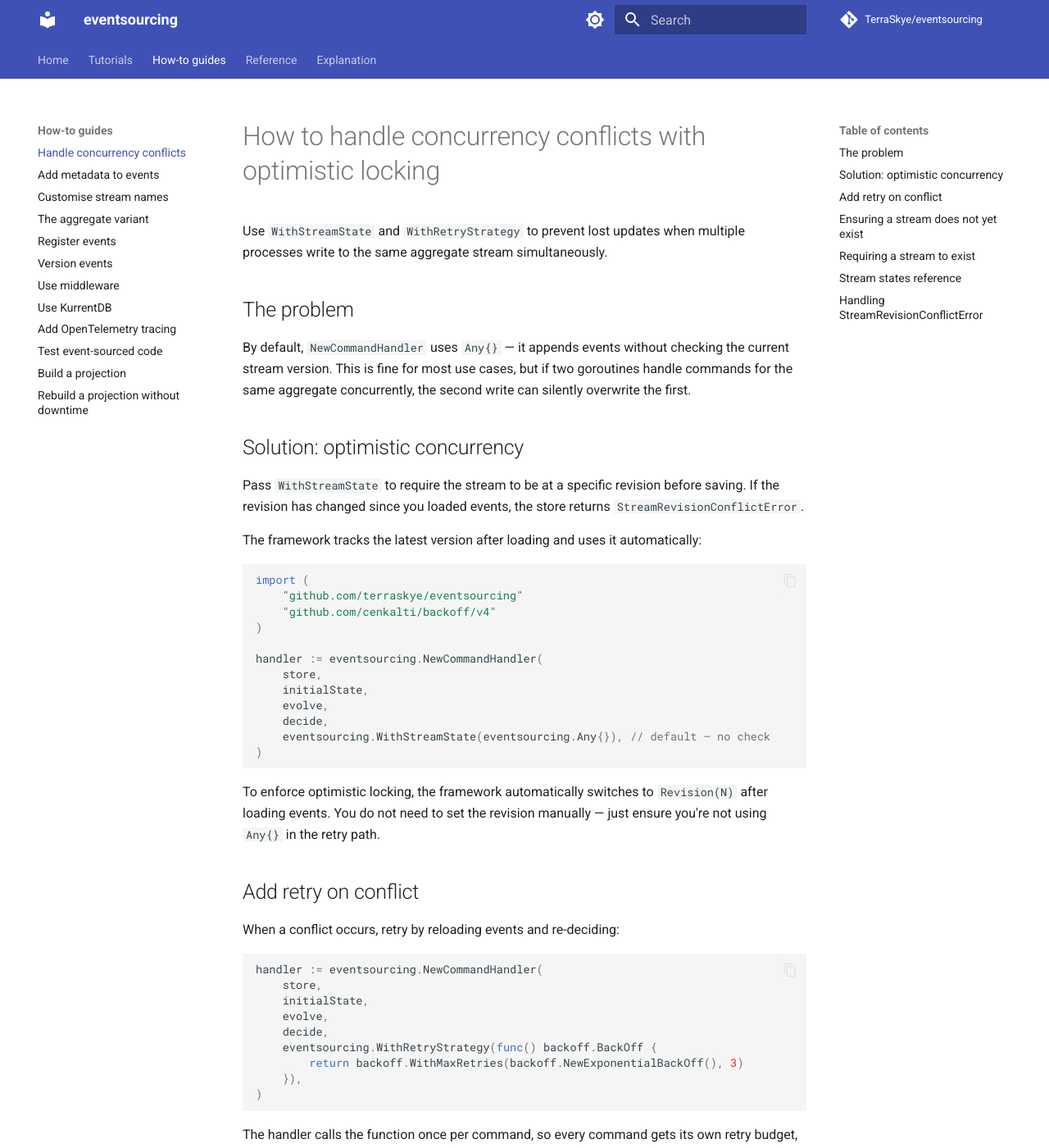
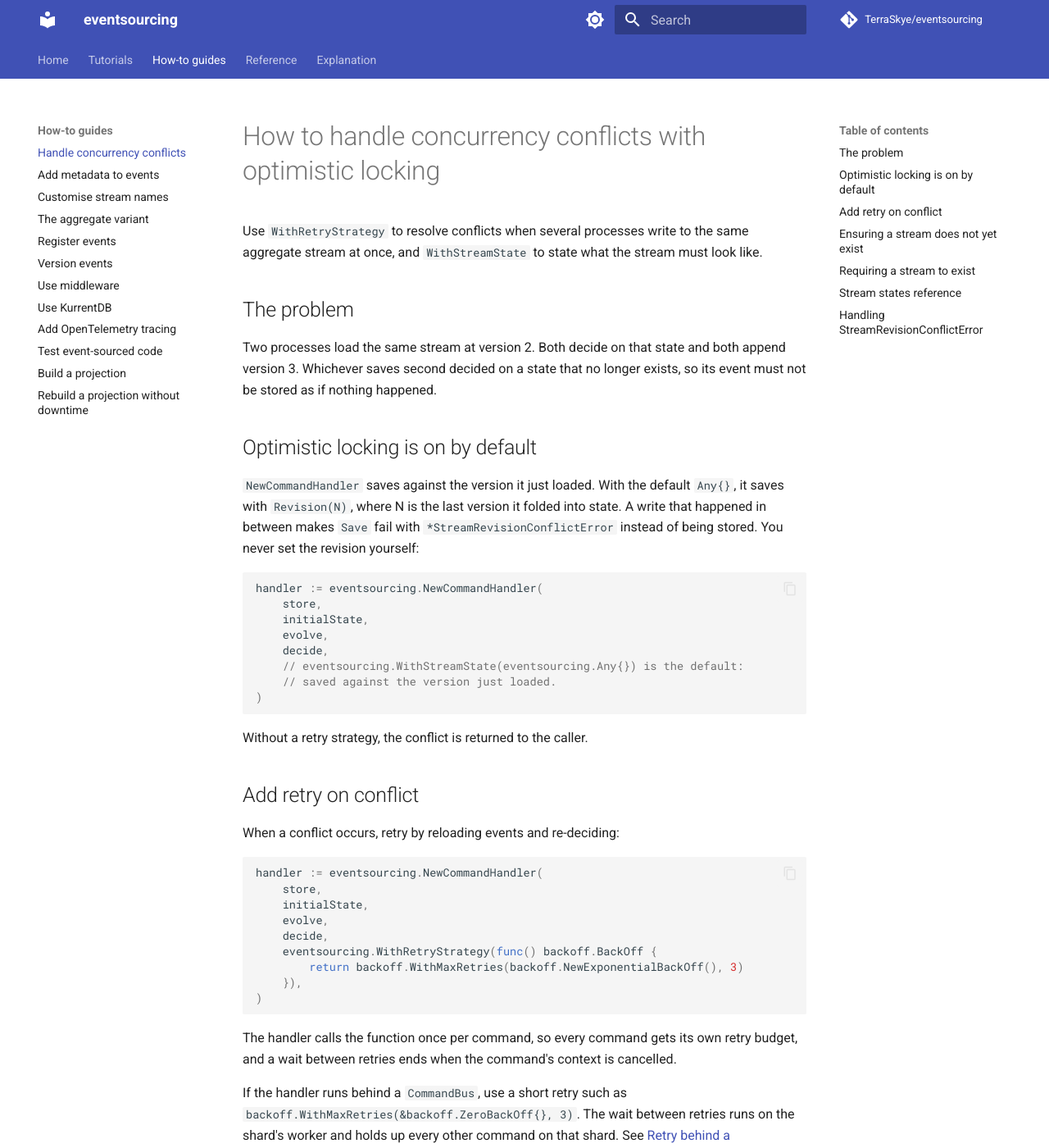
Before and after one commit to TerraSkye/eventsourcing, an MkDocs documentation site: the page built from docs/how-to/handle-concurrency.md, in a window 1280 px wide and 1400 px high. Shown: the whole window at 82% size. Built offline with MkDocs 1.6.1 and Material for MkDocs 9.7.7, drawn with Linux system fonts in a browser that asks for light colours; comment, search, counter and statistics services are not loaded; some of the changed text lies outside the part shown.

Commit message:
Correct the docs on stream states, conflicts and links
- handle-concurrency.md said the default Any{} appends without a check
  and that the handler switches to Revision(N) only if Any{} is not
  used. The handler saves against the version it loaded under Any{},
  which is what retries; the page now says so, and its table no longer
  calls Revision(N) framework-only.
- concurrency.md and the EventStore.Save doc said every violated
  expectation is a StreamRevisionConflictError; NoStream and
  StreamExists give ErrStreamExists and ErrStreamNotFound.
- command-handler.md lists the error per stream state.
- docs/index.md linked five pages that do not exist in the site.
- The Register example assigned a result it does not return, and a
  NewCommandHandler doc line was unwrapped.

````diff
--- a/docs/how-to/handle-concurrency.md
+++ b/docs/how-to/handle-concurrency.md
@@ -1,33 +1,27 @@
 # How to handle concurrency conflicts with optimistic locking
 
-Use `WithStreamState` and `WithRetryStrategy` to prevent lost updates when multiple processes write to the same aggregate stream simultaneously.
+Use `WithRetryStrategy` to resolve conflicts when several processes write to the same aggregate stream at once, and `WithStreamState` to state what the stream must look like.
 
 ## The problem
 
-By default, `NewCommandHandler` uses `Any{}` — it appends events without checking the current stream version. This is fine for most use cases, but if two goroutines handle commands for the same aggregate concurrently, the second write can silently overwrite the first.
+Two processes load the same stream at version 2. Both decide on that state and both append version 3. Whichever saves second decided on a state that no longer exists, so its event must not be stored as if nothing happened.
 
-## Solution: optimistic concurrency
+## Optimistic locking is on by default
 
-Pass `WithStreamState` to require the stream to be at a specific revision before saving. If the revision has changed since you loaded events, the store returns `StreamRevisionConflictError`.
-
-The framework tracks the latest version after loading and uses it automatically:
+`NewCommandHandler` saves against the version it just loaded. With the default `Any{}`, it saves with `Revision(N)`, where N is the last version it folded into state. A write that happened in between makes `Save` fail with `*StreamRevisionConflictError` instead of being stored. You never set the revision yourself:
 
 ```go
-import (
-    "github.com/terraskye/eventsourcing"
-    "github.com/cenkalti/backoff/v4"
-)
-
 handler := eventsourcing.NewCommandHandler(
     store,
     initialState,
     evolve,
     decide,
-    eventsourcing.WithStreamState(eventsourcing.Any{}), // default — no check
+    // eventsourcing.WithStreamState(eventsourcing.Any{}) is the default:
+    // saved against the version just loaded.
 )
 ```
 
-To enforce optimistic locking, the framework automatically switches to `Revision(N)` after loading events. You do not need to set the revision manually — just ensure you're not using `Any{}` in the retry path.
+Without a retry strategy, the conflict is returned to the caller.
 
 ## Add retry on conflict
 
@@ -71,7 +65,7 @@ handler := eventsourcing.NewCommandHandler(
 )
 ```
 
-If the stream already exists, `Save` returns `ErrStreamExists` immediately — no retry needed.
+If the stream already exists, the handler returns an error matching `ErrStreamExists` at once, without retrying.
 
 ## Requiring a stream to exist
 
@@ -87,16 +81,16 @@ handler := eventsourcing.NewCommandHandler(
 )
 ```
 
-If the stream does not exist, `Save` returns `ErrStreamNotFound`.
+If the stream does not exist, the handler returns an error matching `ErrStreamNotFound` at once, without retrying.
 
 ## Stream states reference
 
 | State | When to use |
 |---|---|
-| `Any{}` | No concurrency check needed (default) |
-| `NoStream{}` | First write only — creation commands |
-| `StreamExists{}` | Updates only — stream must already exist |
-| `Revision(N)` | Set by the framework during retry — do not set manually |
+| `Any{}` | Most commands: saved against the version just loaded, conflicts retried (default) |
+| `NoStream{}` | Creation commands: the stream must not exist yet |
+| `StreamExists{}` | Updates only: the stream must already exist |
+| `Revision(N)` | The caller read the stream at version N and asserts it is still there, such as an edit made against the version a user last saw. A conflict is returned, never retried |
 
 ## Handling `StreamRevisionConflictError`
 
````
Also changed, not shown: docs/explanation/concurrency.md (+1 -1 lines), docs/index.md (+6 -6 lines), docs/reference/command-handler.md (+4 -1 lines), 3 other files.
